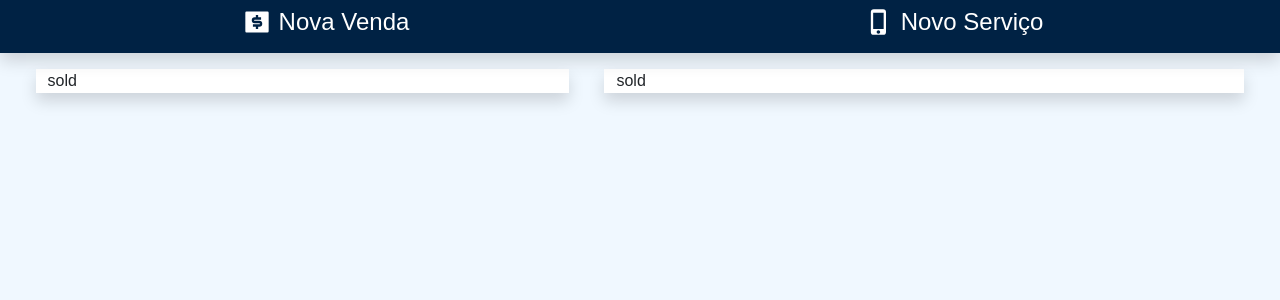
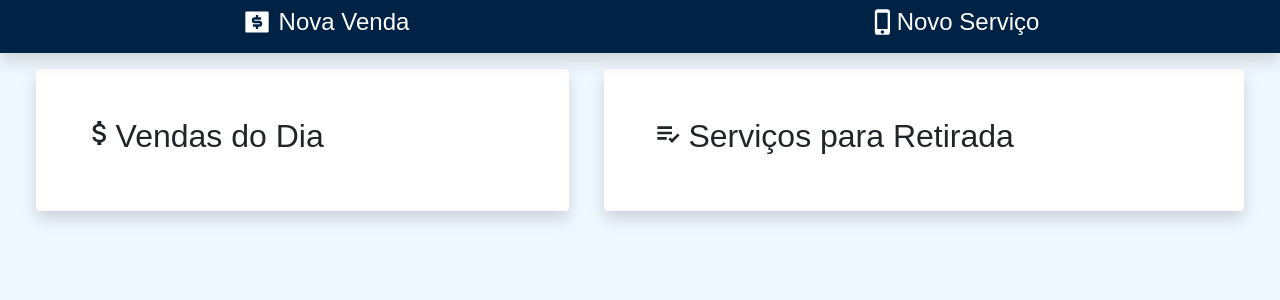
Before and after one commit to galenomoon/LifeCell_Dashboard, a React (Create React App) app: page / in a window 1280 px wide. Shown: the top 300 px of the page. Built offline with nearby package versions, Linux system fonts and the light colour scheme.

Commit message:
Layout Desktop OK

```diff
--- a/src/components/Home.jsx
+++ b/src/components/Home.jsx
@@ -1,14 +1,22 @@
 import React from "react";
 import { Col, Row } from "react-bootstrap"
+import { BiListCheck } from "react-icons/bi"
+import { MdOutlineAttachMoney } from "react-icons/md"
 
 export default function Home() {
   return (
-    <Row className="d-flex justify-content-evenly ">
-      <Col lg={5} md={6} sm={12} sx={12} className="bg-white shadow" >
-        sold
+    <Row className="d-flex justify-content-evenly">
+      <Col lg={5} md={6} sm={12} sx={12} className="d-flex bg-white shadow p-5 rounded" >
+        <Col className="d-flex justify-content-start">
+          <MdOutlineAttachMoney className="h2" />
+          <h2>Vendas do Dia</h2>
+        </Col>
       </Col>
-      <Col lg={6} md={6} sm={12} sx={12} className="bg-white shadow" >
-        sold
+      <Col lg={6} md={6} sm={12} sx={12} className="d-flex bg-white shadow p-5 rounded" >
+        <Col className="d-flex justify-content-start">
+          <BiListCheck className="h2 me-1" />
+          <h2>Serviços para Retirada</h2>
+        </Col>
       </Col>
     </Row>
   )
--- a/src/components/Navbar/Navbar.jsx
+++ b/src/components/Navbar/Navbar.jsx
@@ -13,7 +13,7 @@ export default function Navbar() {
           <h4>Nova Venda</h4>
         </Col>
         <Col className="d-flex justify-content-center p-2  mx-1 option-navbar transition-120ms">
-          <MdPhoneIphone className="fs-3 me-2" />
+          <MdPhoneIphone className="fs-3" />
           <h4>Novo Serviço</h4>
         </Col>
       </Col>
```
